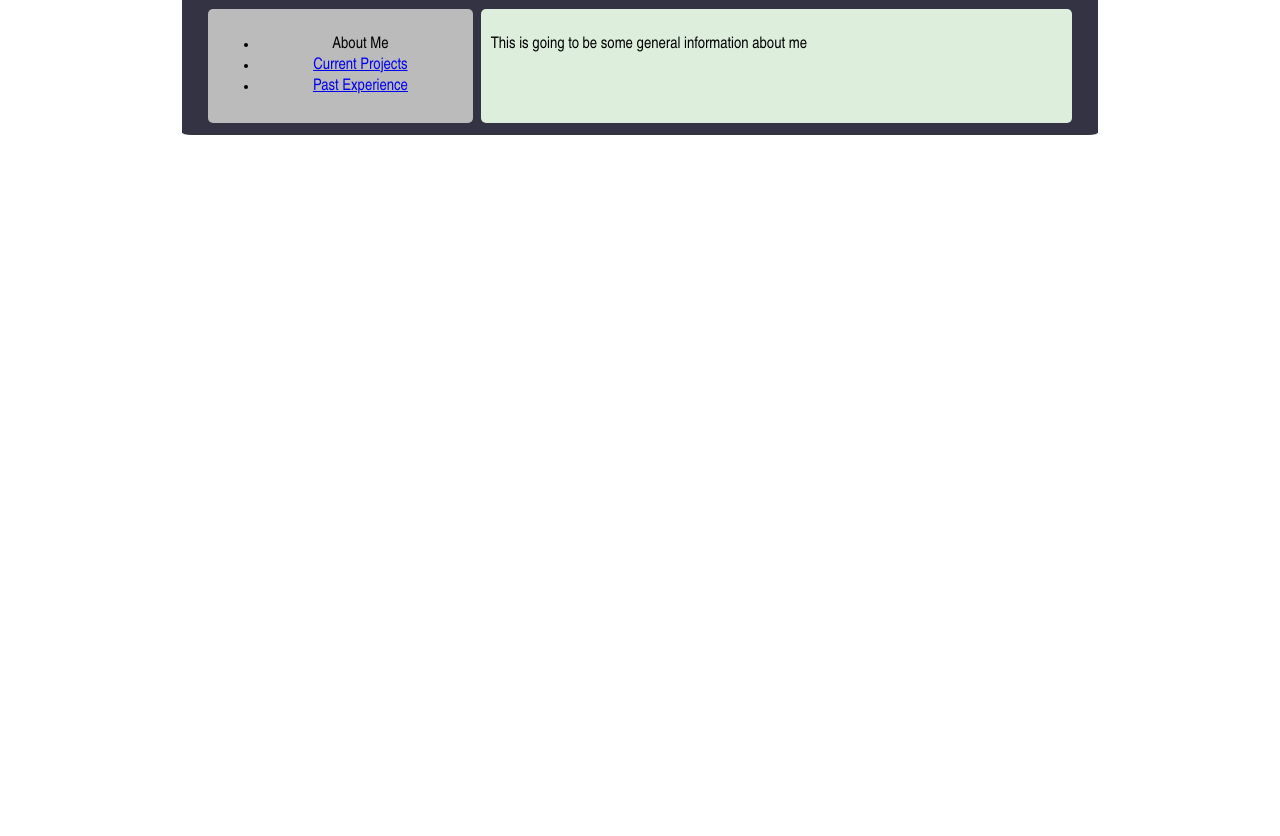
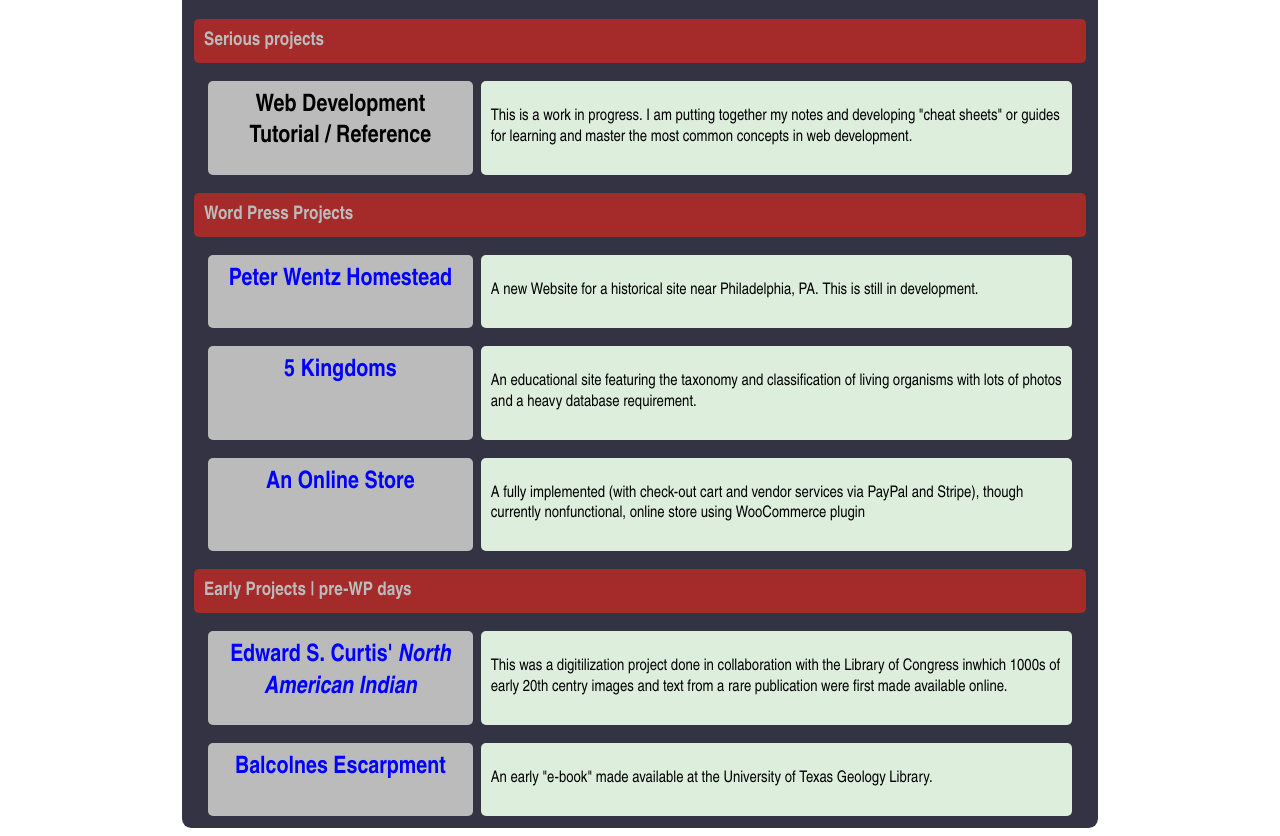
Before and after one commit to danMulvihill/Portfolio, a plain HTML site: page index.html in a window 1280 px wide. Shown: the part 153-989 px from the top of the page. Before the commit the page ends 800 px from the top, so only its background shows below. Drawn offline with Linux system fonts and the light colour scheme.

Commit message:
add transitions and hover effects to links, and rearranged files for better organization

```diff
--- a/css/main.css
+++ b/css/main.css
@@ -6,14 +6,9 @@ body{
 h2, h3{
     margin: 0;
 }
-header{
-    background: #334;
-    color: white;
-    padding: 0 15px;
-}
-header p{
-    font-size: 1.1em;
-}
+
+
+
 .top-nav{
     width: 100%;
     position: fixed;
@@ -33,24 +28,30 @@ header p{
     list-style-type: none;
     display: inline-block;
     padding: 5px 2%;
+}
 
+
+
+.container{
+    margin-top: 35px;
 }
-.top-nav li a{
-    font-weight: normal;
-    color: blue;
-    text-decoration: none;
 
+header{
+    background: #334;
+    color: white;
+    padding: 0 15px;
 }
+header p{
+    font-size: 1.1em;
+}
+
 section{
     padding: 5px;
 }
-.container{
-    max-width: 900px;
-    margin: 0 auto;
-}
+
 .row{
-    clear: both;
-    overflow: auto;
+    /* clear: both;
+    overflow: auto; */
     /* margin-top: 10px; */
     border: 1px solid brown;
 }
@@ -63,18 +64,36 @@ section{
     background-color:#bbb;
     text-align: center;
 }
+.linked{
+    transition: all 0.9s;
+}
+.linked:hover{
+    transform: scale(1.1,1.1);
+    background: brown;
+}
+
+.linked a{
+    transition: all 0.9s;
+    text-decoration: none;
+    color:blue;
+}
+.linked a:hover{
+    color: cyan;
+}
+
 
 @media all and (min-width: 500px){
     .container{
         background: #334;
         padding: 8px;
         border-radius: 1%;
-        margin-top: 25px;
+        max-width: 900px;
+        margin: 35px auto 0;
     }
 
     .row{
         display: flex;
-        flex-wrap: flex;
+        flex-wrap: no-wrap;
         border: none;
         margin-top: 10px;
     }
--- a/index.html
+++ b/index.html
@@ -8,24 +8,85 @@
     <link rel="stylesheet" href="css/main.css">
 </head>
 <body>
+    <nav class="top-nav">
+                <ul>
+                    <li>About me</li>
+                    <li>the Next Page</li>
+                </ul>
+    </nav>
     <div class="container">
         <header>
+
             <h1>Daniel Mulvihill</h1>
             <p>future web developer</p>
         </header>
         <div class="main-content">
+            <div class="row"><div class="col col-3-3"><h3>Serious projects</h3></div></div>
             <div class="row">
-                <nav class="col col-1-3">
-                    <ul>
-                        <li>About Me</li>
-                        <li><a href="#">Current Projects</a></li>
-                        <li><a href="#">Past Experience</a></li>
-                    </ul>
-                </nav>
+                <div class="col col-1-3">
+                    <h2>Web Development Tutorial / Reference</h2>
+                </div>
                 <section class="col col-2-3">
-                    <p>This is going to be some general information about me</p>
+                    <p>This is a work in progress. I am putting together my notes and developing
+                        "cheat sheets" or guides for learning and master the most common
+                        concepts in web development.
+                    </p>
+                </section>
+                </div>
+            <div class="row"><div class="col col-3-3"><h3>Word Press Projects</h3></div></div>
+            <div class="row">
+                <div class="col col-1-3 linked">
+                    <h2><a href="http://embraceyourinnerengineer.org/peterwentz/">
+                    Peter Wentz Homestead</a></h2>
+                </div>
+                <section class="col col-2-3">
+                    <p> A new Website for a historical site near Philadelphia, PA. This is still in development.
+                    </p>
                 </section>
             </div>
+            <div class="row">
+                    <div class="col col-1-3 linked">
+                        <h2><a href="http://5kingdoms.org/">5 Kingdoms</a></h2>
+                    </div>
+                    <section class="col col-2-3">
+                        <p> An educational site featuring the taxonomy and classification of living organisms
+                            with lots of photos and a heavy database requirement.</p>
+                    </section>
+            </div>
+            <div class="row">
+                    <div class="col col-1-3 linked">
+                        <h2><a href="http://embraceyourinnerengineer.org/eyie/">An Online Store</a></h2>
+                    </div>
+                    <section class="col col-2-3">
+                        <p>A fully implemented (with check-out cart and vendor services via PayPal and Stripe), though currently nonfunctional, online store using WooCommerce plugin</p>
+                    </section>
+            </div>
+            <div class="row"><div class="col col-3-3"><h3>Early Projects | pre-WP days</h3></div></div>
+            <div class="row">
+                <div class="col col-1-3 linked">
+                    <h2><a href="http://curtis.library.northwestern.edu">
+                        Edward S. Curtis' <i>North American Indian</i></a></h2>
+                </div>
+                <section class="col col-2-3">
+                    <p>This was a digitilization project done
+                        in collaboration with the Library of Congress inwhich
+                        1000s of early 20th centry images and text from a rare publication
+                        were first made available online.
+                    </p>
+                </section>
+            </div>
+            <div class="row">
+                <div class="col col-1-3 linked">
+                    <h2><a href="https://www.library.utexas.edu/geo/balcones_escarpment/">
+                        Balcolnes Escarpment</a></h2>
+                </div>
+                <section class="col col-2-3">
+                    <p>An early "e-book" made available at the University
+                        of Texas Geology Library.
+                    </p>
+                </section>
+            </div>
+
         </div>
     </div>
 </body>
```
Also changed, not shown: index2.html (added, +32 -0 lines), profile.html (deleted, +0 -88 lines).
